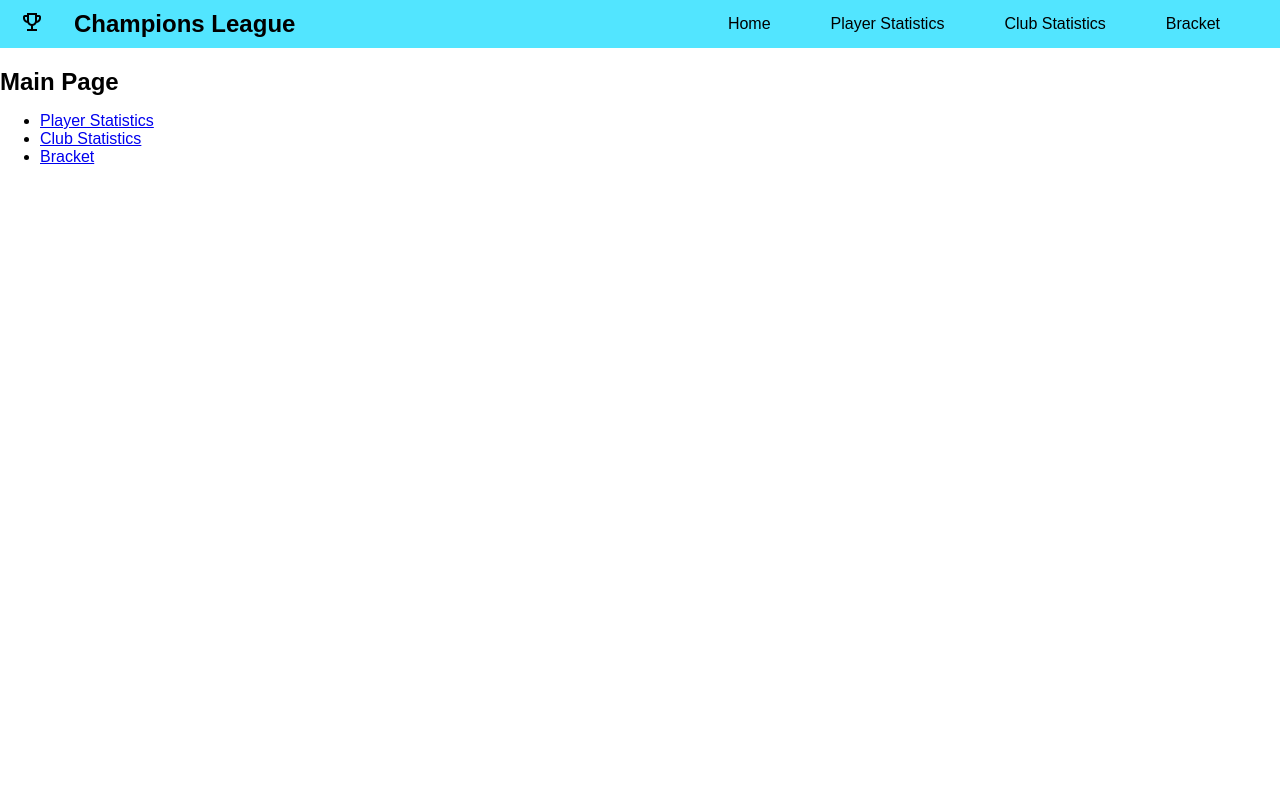
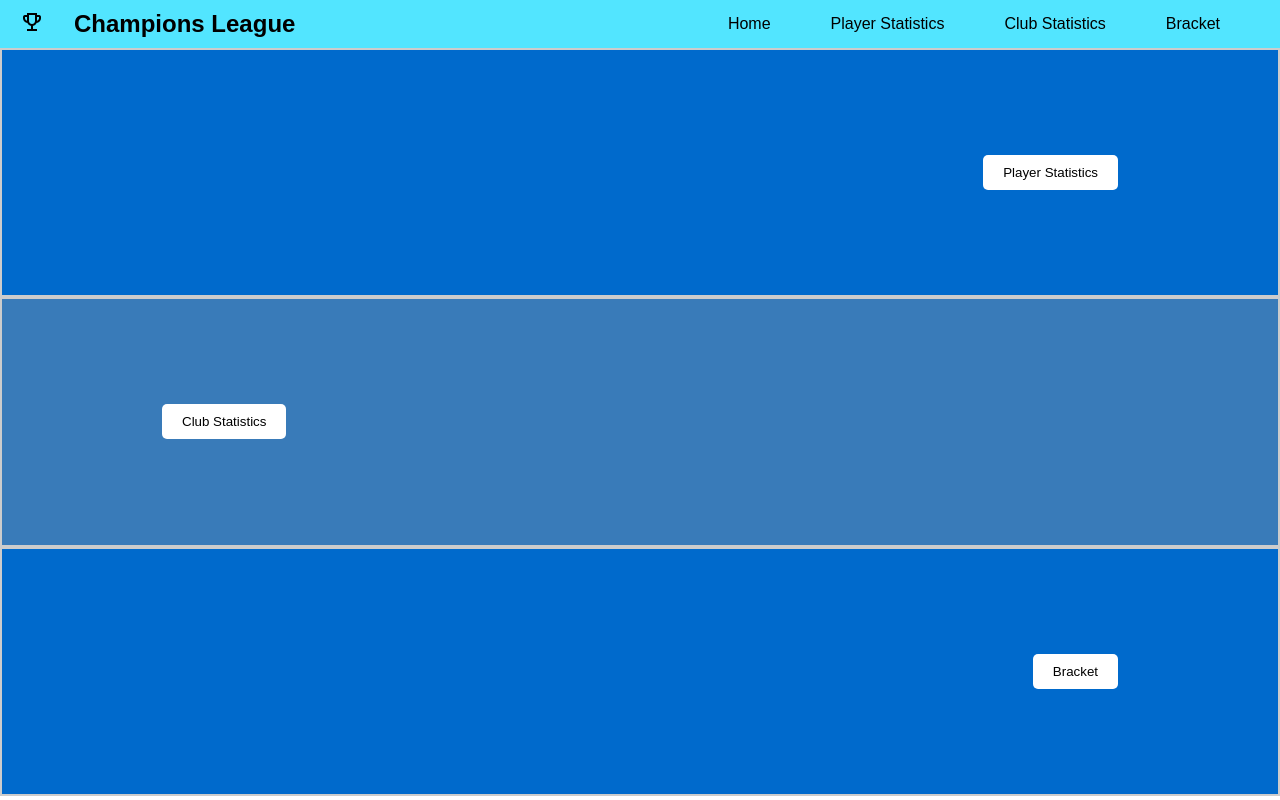
Before and after one commit to PSzandi/champions_league, a Flask app: page / in a window 1280 px wide. Run offline with Flask 3, Linux system fonts and the light colour scheme.

Commit message:
Added sorting of db to backend, started frontend of main page

```diff
--- a/app.py
+++ b/app.py
@@ -21,7 +21,7 @@ def player_stats():
     try:
         conn = connect_db()
         cursor = conn.cursor()
-        cursor.execute('SELECT * FROM player_stats')
+        cursor.execute('SELECT * FROM player_stats ORDER BY player ASC')
         player_stats = cursor.fetchall()
 
     except sqlite3.Error as e:
@@ -37,7 +37,7 @@ def player_stats():
     if subpage == 'team_of_yr':
         conn = connect_db()
         cursor = conn.cursor()
-        cursor.execute('SELECT * FROM team_of_yr')
+        cursor.execute('SELECT * FROM team_of_yr ORDER BY player ASC')
         team_of_yr = cursor.fetchall()
         conn.close()
         return render_template('team_of_yr.html', team_of_yr_db=team_of_yr)
@@ -86,7 +86,7 @@ def player_stats():
 def club_stats():
     conn = connect_db()
     cursor = conn.cursor()
-    cursor.execute('SELECT * FROM club_stats')
+    cursor.execute('SELECT * FROM club_stats ORDER BY nation ASC')
     club_stats = cursor.fetchall()
     conn.close()
     return render_template('club_stats.html', club_stats_db=club_stats)
--- a/templates/header.html
+++ b/templates/header.html
@@ -16,7 +16,6 @@
             justify-content: space-between;
             align-items: center;
             padding: 10px 20px;
-            margin-bottom: 20px;
         }
 
         .material-symbols-outlined {
--- a/templates/main.html
+++ b/templates/main.html
@@ -2,14 +2,65 @@
 <html>
 <head>
     <title>Champions League | Main Page</title>
+    <style>
+        body {
+            font-family: Arial, sans-serif;
+            margin: 0;
+            padding: 0;
+            text-align: center;
+        }
+
+        button {
+            padding: 10px 20px;
+            border-radius: 5px;
+            background-color: #fff;
+            color: #000;
+            border: none;
+            cursor: pointer;
+            margin-left: 20vh;
+            margin-right: 20vh;
+        }
+
+        .container {
+            height: 93.5vh;
+            display: grid;
+            grid-template-columns: 1fr;
+            grid-template-rows: 1fr 1fr 1fr;
+            gap: 0px 0px;
+            grid-template-areas:
+                "."
+                "."
+                ".";
+        }
+
+        .row {
+            display: flex;
+            align-items: center;
+            border: 2px solid #ccc;
+            background-color: #006ACC;
+            padding: auto;
+            justify-content: flex-end;
+        }
+
+        .row:nth-of-type(even) {
+            background-color: #397bb9;
+            justify-content: flex-start;
+        }
+
+    </style>
 </head>
 <body>
     {% include 'header.html' %}
-    <h1>Main Page</h1>
-    <ul>
-        <li><a href="/player_stats">Player Statistics</a></li>
-        <li><a href="/club_stats">Club Statistics</a></li>
-        <li><a href="/bracket">Bracket</a></li>
-    </ul>
+    <div class="container">
+        <div class="row">
+            <button href="/player_stats">Player Statistics</button>
+        </div>
+        <div class="row">
+            <button href="/club_stats">Club Statistics</button>
+        </div>
+        <div class="row">
+            <button href="/bracket">Bracket</button>
+        </div>
+    </div>
 </body>
 </html>
```
